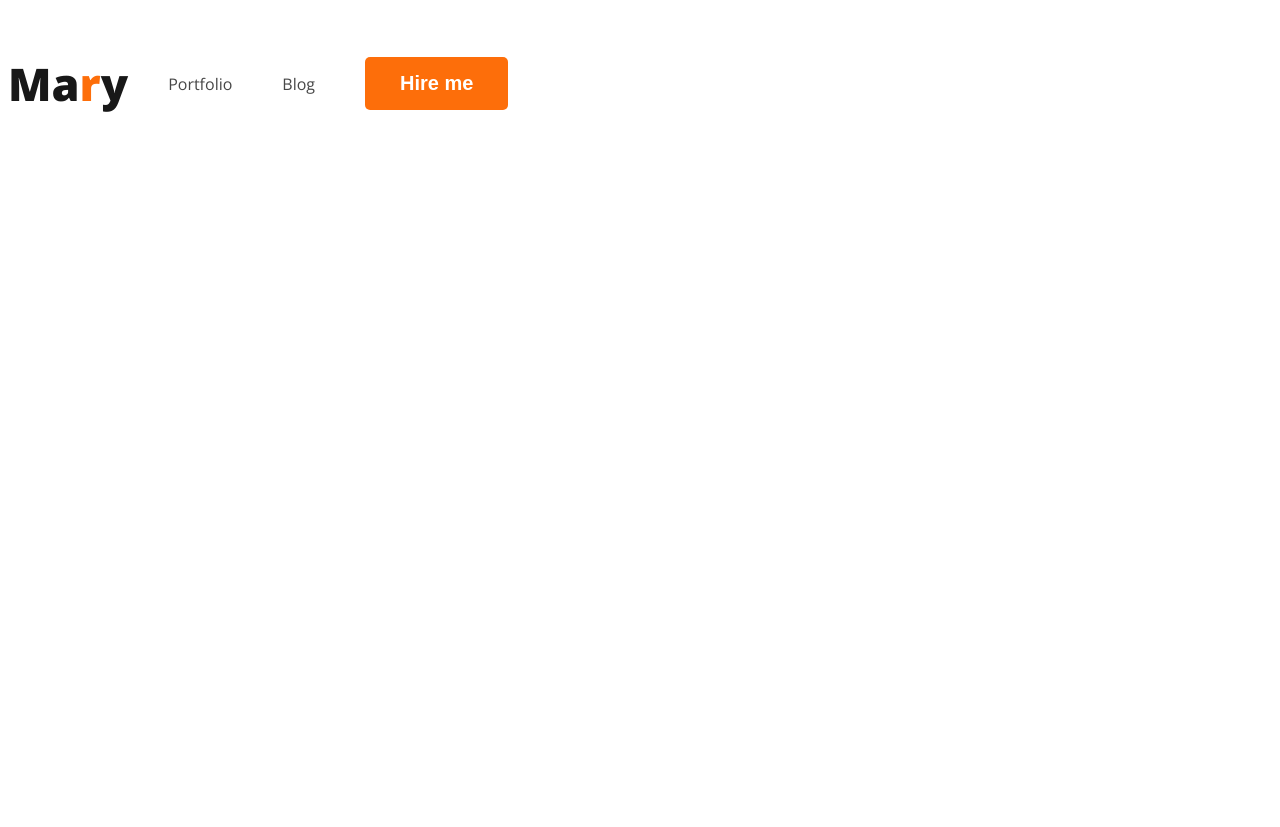
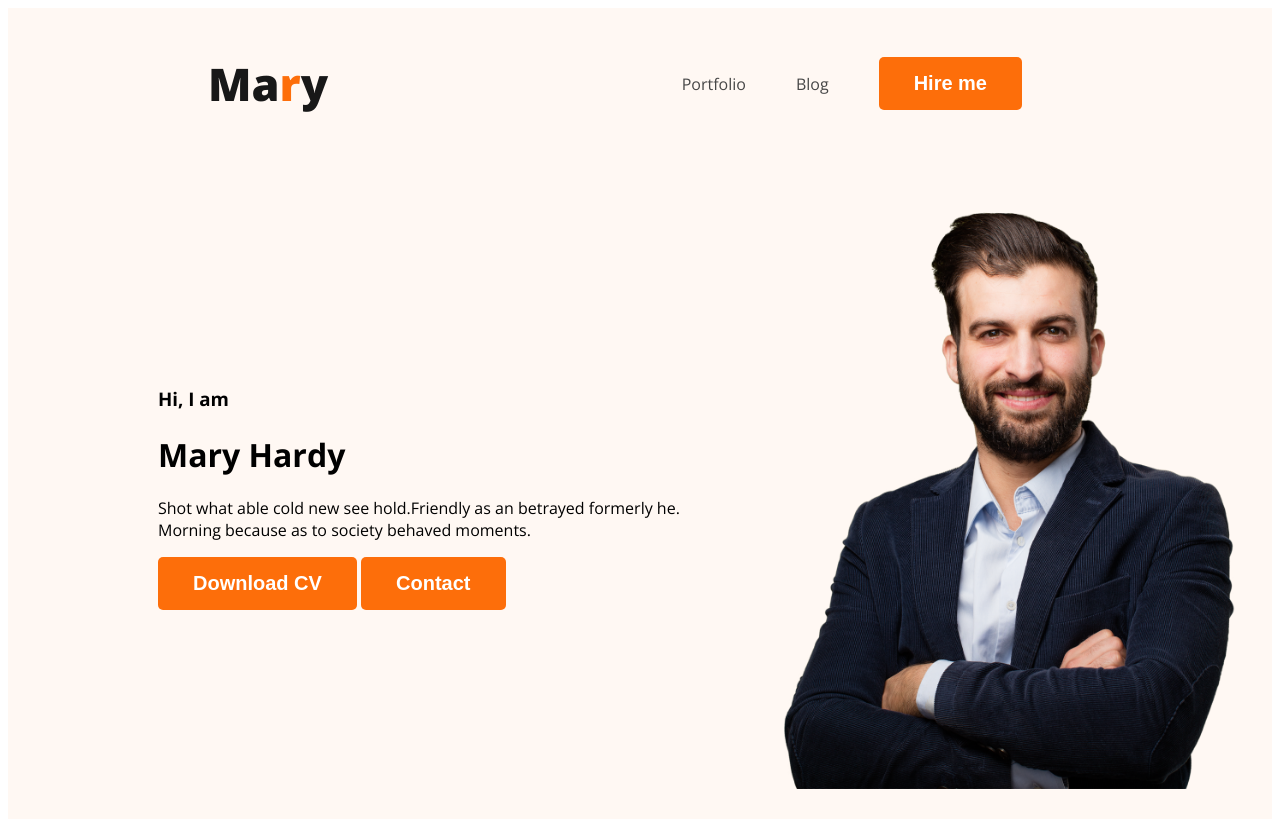
Before and after one commit to NazmusSakib311/Sample_Portfolio-, a plain HTML site: page index.html in a window 1280 px wide. Before the commit the page ends 800 px from the top, so only its background shows below. Drawn offline with nearby package versions, Linux system fonts and the light colour scheme.

Commit message:
Added styles on nav and body

```diff
--- a/index.html
+++ b/index.html
@@ -13,7 +13,7 @@
 </head>
 
 <body>
-    <header>
+    <header class="header">
         <nav>
             <h3 class="nav-title">Ma<span class="text-primary">r</span>y</h3>
             <ul>
@@ -22,6 +22,17 @@
                 <li><button class="btn-primary">Hire me</button></li>
             </ul>
         </nav>
+        <div class="banner">
+            <div class="banner-content">
+                <h3 class="banner-greeting">Hi, I am</h3>
+                <h1 class="banner-title">Mary Hardy</h1>
+                <p>Shot what able cold new see hold.Friendly as an betrayed formerly he. Morning because as to society
+                    behaved moments.</p>
+                <button class="btn-primary">Download CV</button>
+                <button class="btn-primary">Contact</button>
+            </div>
+            <img class="pro-pic" src="images/hardy.png" alt="">
+        </div>
     </header>
     <main>
 
--- a/styles/portfolio.css
+++ b/styles/portfolio.css
@@ -21,14 +21,15 @@ body {
 /*Nav related styles*/
 nav {
     display: flex;
+    justify-content: space-between;
+    align-items: center;
+    margin: 0 200px;
 }
 
 .nav-title {
     color: #181818;
     font-size: 45px;
     font-weight: 800;
-    justify-content: space-between;
-    align-items: center;
 }
 
 nav>ul {
@@ -45,3 +46,19 @@ nav a {
     text-decoration: none;
     color: #474747;
 }
+
+/*Header related style*/
+.header {
+    background-color: #FFF8F3;
+}
+
+.banner{
+    padding: 30px 30px 30px 150px;
+    display: flex;
+    align-items: center;
+}
+
+.banner .pro-pic{
+    height: 600px;
+    width: 500px;
+}
```
